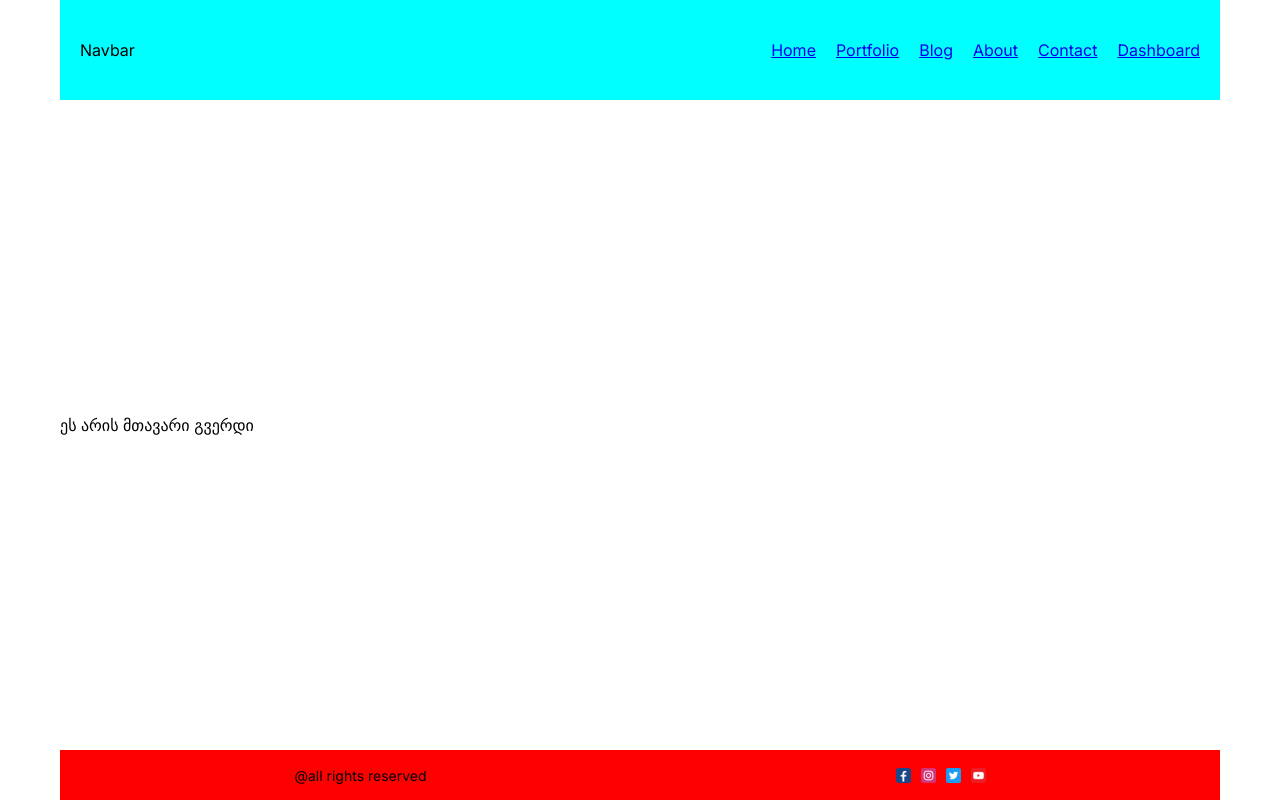
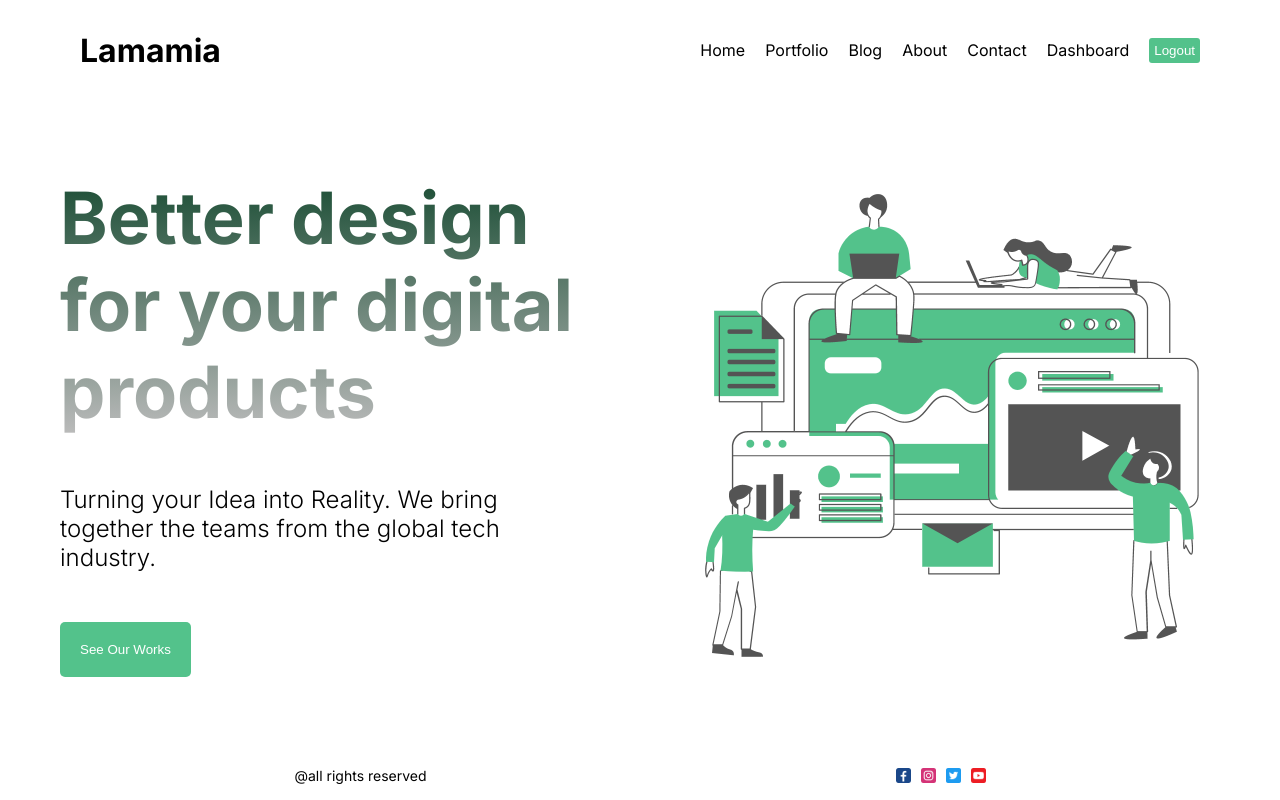
Before and after one commit to Buzala21/homework, a Next.js app: page / in a window 1280 px wide. Built offline with nearby package versions, Linux system fonts and the light colour scheme.

Commit message:
Adding Homepage Interface And About Page

```diff
--- a/next.config.js
+++ b/next.config.js
@@ -1,4 +1,8 @@
 /** @type {import('next').NextConfig} */
-const nextConfig = {}
+const nextConfig = {
+    images:{
+        domains:["images.pexels.com"]
+    }
+}
 
 module.exports = nextConfig
--- /dev/null
+++ b/src/app/about/page.module.css
@@ -0,0 +1,22 @@
+.container{
+
+}
+
+.imgContainer {
+    width: 100%;
+    height: 300px;
+    position: relative;
+  }
+
+.img{
+    object-fit: cover;
+  filter: grayscale(100%);
+}
+.imgText {
+    position: absolute;
+    bottom: 20px;
+    left: 20px;
+    background-color: #53c28b;
+    padding: 5px;
+    color: white;
+  }
--- a/src/app/globals.css
+++ b/src/app/globals.css
@@ -19,3 +19,8 @@
   flex-direction: column;
   justify-content: space-between;
 }
+
+a{
+  text-decoration: none;
+  color: inherit;
+}
--- a/src/app/page.jsx
+++ b/src/app/page.jsx
@@ -1,10 +1,21 @@
-
 import styles from './page.module.css'
+import Image from 'next/image'
+import Hero from 'public/hero.png'
 
 export default function Home() {
   return (
-    <main className={styles.main}>
-      <span className={styles.mySpan}>ეს არის მთავარი გვერდი</span>
+    <main className={styles.container}>
+      <div className={styles.item} >
+        <h1 className={styles.title} >Better design  for your digital products</h1>
+        <p className={styles.desc} >Turning your Idea into Reality. We bring together the teams from the
+          global tech industry.</p>
+        <button className={styles.button} >See Our Works</button>
+      </div>
+      <div className={styles.item}>
+        <Image
+        src={Hero} alt='hero' className={styles.img}/>
+
+      </div>
     </main>
   )
 }
--- a/src/app/page.module.css
+++ b/src/app/page.module.css
@@ -0,0 +1,42 @@
+
+.container{
+    display: flex;
+    align-items: center;
+    gap: 100px;
+}
+
+.item{
+    flex: 1;
+    display: flex;
+    flex-direction: column;
+    gap: 50px;
+
+}
+
+.title{
+    font-size: 72px;
+    background: linear-gradient(to bottom,#194c33,#bbb);
+    -webkit-background-clip: text;
+    -webkit-text-fill-color: transparent;
+}
+
+.img{
+    width: 100%;
+    height: 500px;
+    object-fit: contain;
+}
+.desc{
+    font-size: 24px;
+    font-weight: 300;
+}
+.button{
+    padding: 20px;
+    cursor: pointer;
+    background-color: #53c28b;
+    border: none;
+    border-radius: 5px;
+    width: max-content;
+    color: white;
+
+
+}
--- a/src/components/footer/footer.module.css
+++ b/src/components/footer/footer.module.css
@@ -1,5 +1,4 @@
 .container{
-    background-color: red;
     height: 50px;
     display: flex;
     justify-content: space-around;
--- a/src/components/navbar/Navbar.jsx
+++ b/src/components/navbar/Navbar.jsx
@@ -45,13 +45,13 @@
     return (
     <div className={styles.container} >
 
-     <div>Navbar</div>
+     <Link href="/" className={styles.logo}>Lamamia</Link>
 
      <div className={styles.links} >
       {links.map(link => (
       <Link href={link.url} >{link.title}</Link>))}
+     <button className={styles.logout} >Logout</button>
      </div>
-
      </div>
   )
 }
--- a/src/components/navbar/navbar.module.css
+++ b/src/components/navbar/navbar.module.css
@@ -1,5 +1,4 @@
 .container{
-    background-color: aqua;
     height: 100px;
     display: flex;
     justify-content: space-between;
@@ -12,3 +11,18 @@
     gap: 20px;
     align-items: center;
 }
+
+.logo{
+    font-weight: bold;
+    font-size: 32px;
+}
+
+.logout{
+    padding: 5px;
+    border: none;
+    background-color: #53c28b;
+    color: white;
+    cursor: pointer;
+    border-radius: 3px;
+
+}
```
Also changed, not shown: src/app/about/page.jsx (+17 -1 lines), public/hero.png (added).
